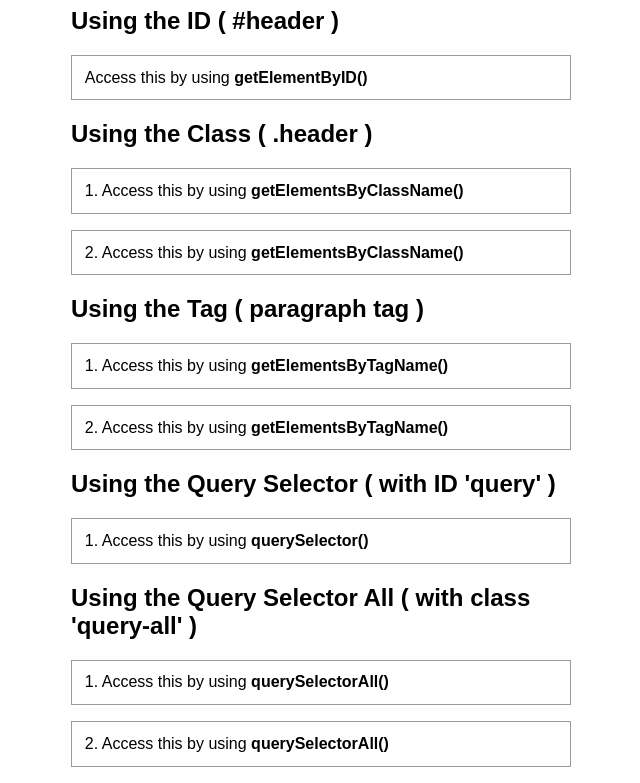
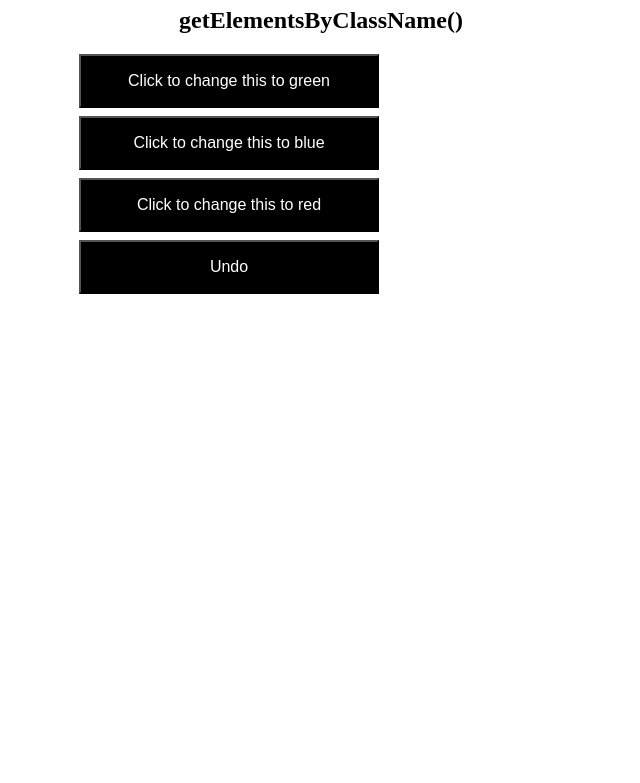
Before and after one commit to vapinedo/JavaScript-DOM, a plain HTML site: page index.html in a window 1280 px wide. Shown: the part 73-856 px from the top of the page, without its empty margins (319-959 px from the left). After the commit the page ends 800 px from the top, so only its background shows below. Drawn offline with Linux system fonts and the light colour scheme.

Commit message:
changing buttons color

```diff
--- a/index.html
+++ b/index.html
@@ -4,61 +4,62 @@
     <meta charset="UTF-8">
     <meta http-equiv="X-UA-Compatible" content="IE=edge">
     <meta name="viewport" content="width= , initial-scale=1.0">
-    <title>Accessing Elements</title>
+    <title>DOM Access</title>
 
     <style>
-      html { font-family: sans-serif; }
       body {
-         max-width: 500px;
-         margin: 0 auto;
+         margin: auto;
+         width: 500px;
+         text-align: center;
       }
-      div, p {
-         padding: 0.8em;
-         margin: 1em 0;
-         border: 1px solid #9c9c9c;
+      h1 {
+         color: rgb(101, 7, 239);
+      }
+      button {
+         cursor: pointer;
+         background-color: black;
+         color: white;
+         width: 300px;
+         display: block;
+         padding: 1rem;
+         margin: 0.5rem;
+         margin-bottom: 4px;
+         font-size: 16px;
       }
     </style>
  </head>
  <body>
-   <h1 id="main">Accessing Elements</h1>
-
-   <!-- Secction 1 -->
-   <h2>Using the ID ( #header )</h2>
-   <div id="header">Access this by using
-      <strong>getElementByID()</strong>
+   <h1>Test yourself</h1>
+   <h2>getElementsByClassName()</h2>
+   <div>
+      <button onclick="green(event)" class="btn green">Click to change this to green</button>
+      <button onclick="blue()" class="btn blue">Click to change this to blue</button>
+      <button onclick="red()" class="btn red">Click to change this to red</button>
+      <button onclick="undo()">Undo</button>
    </div>
 
-   <!-- Secction 2 -->
-   <h2>Using the Class ( .header )</h2>
-   <div class="header">1. Access this by using
-      <strong>getElementsByClassName()</strong>
-   </div>
-   <div class="header">2. Access this by using
-      <strong>getElementsByClassName()</strong>
-   </div>
+   <script>
+      function green(eventEmitter) {
+         let button = document.getElementsByClassName("green")[0];
+         button.style.backgroundColor = 'green';
+      }
 
-   <!-- Secction 3 -->
-   <h2>Using the Tag ( paragraph tag )</h2>
-   <p>1. Access this by using
-      <strong>getElementsByTagName()</strong>
-   </p>
-   <p>2. Access this by using
-      <strong>getElementsByTagName()</strong>
-   </p>
+      function blue(eventEmitter) {
+         let button = document.getElementsByClassName("blue")[0];
+         button.style.backgroundColor = 'blue';
+      }
 
-   <!-- Secction 4 -->
-   <h2>Using the Query Selector ( with ID 'query' )</h2>
-   <div id="query">1. Access this by using
-      <strong>querySelector()</strong>
-   </div>
+      function red(eventEmitter) {
+         let button = document.getElementsByClassName("red")[0];
+         button.style.backgroundColor = 'red';
+      }
 
-   <!-- Secction 5 -->
-   <h2>Using the Query Selector All ( with class 'query-all' )</h2>
-   <div class="query-all">1. Access this by using
-      <strong>querySelectorAll()</strong>
-   </div>
-   <div class="query-all">2. Access this by using
-      <strong>querySelectorAll()</strong>
-   </div>
+      function undo() {
+         let buttonList = document.getElementsByClassName("btn");
+         for (let i=0; i<buttonList.length; i++) {
+            buttonList[i].style.backgroundColor = "black";
+         }
+      }
+   </script>
  </body>
  </html>
```
